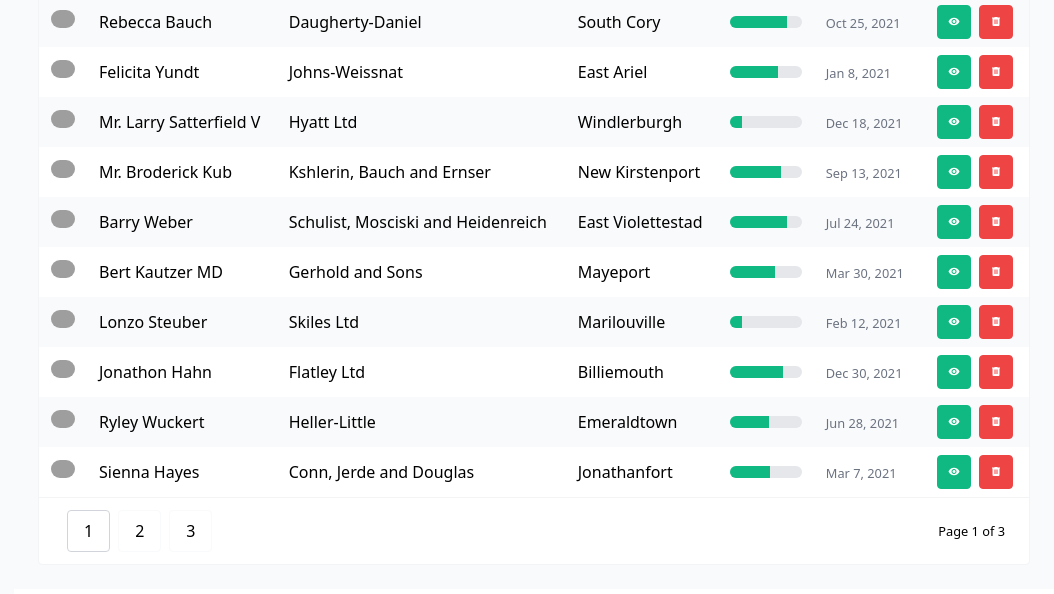
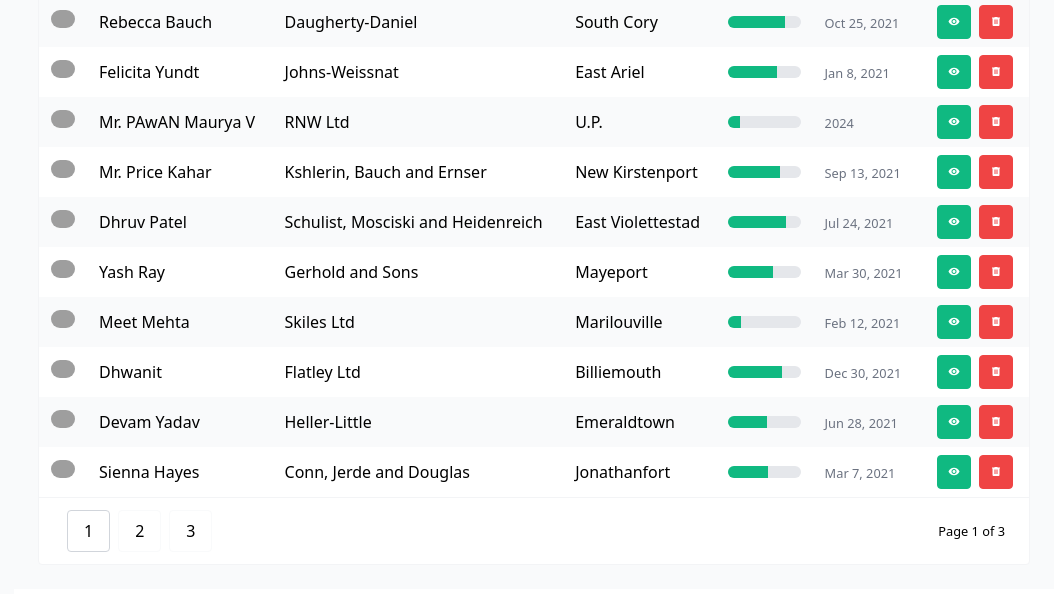
Before and after one commit to HiM3/Admin-panel, a plain HTML site: page index.html in a window 1280 px wide. Shown: the part 1134-1728 px from the top of the page, without its empty margins (226-1280 px from the left). Drawn offline with nearby package versions, Linux system fonts and the light colour scheme; grey boxes are pictures that could not be loaded.

Commit message:
first commit

```diff
--- a/index.html
+++ b/index.html
@@ -65,7 +65,7 @@
       <div class="navbar-item dropdown has-divider">
         <a class="navbar-link">
           <span class="icon"><i class="mdi mdi-menu"></i></span>
-          <span>Sample Menu</span>
+          <span>Menu</span>
           <span class="icon">
             <i class="mdi mdi-chevron-down"></i>
           </span>
@@ -95,7 +95,7 @@
           <div class="user-avatar">
             <img src="https://avatars.dicebear.com/v2/initials/john-doe.svg" alt="John Doe" class="rounded-full">
           </div>
-          <div class="is-user-name"><span>John Doe</span></div>
+          <div class="is-user-name"><span>Meet Mehta</span></div>
           <span class="icon"><i class="mdi mdi-chevron-down"></i></span>
         </a>
         <div class="navbar-dropdown">
@@ -411,14 +411,14 @@
                 <img src="https://avatars.dicebear.com/v2/initials/mr-larry-satterfield-v.svg" class="rounded-full">
               </div>
             </td>
-            <td data-label="Name">Mr. Larry Satterfield V</td>
-            <td data-label="Company">Hyatt Ltd</td>
-            <td data-label="City">Windlerburgh</td>
+            <td data-label="Name">Mr. PAwAN Maurya V</td>
+            <td data-label="Company">RNW Ltd</td>
+            <td data-label="City">U.P.</td>
             <td data-label="Progress" class="progress-cell">
               <progress max="100" value="16">16</progress>
             </td>
             <td data-label="Created">
-              <small class="text-gray-500" title="Dec 18, 2021">Dec 18, 2021</small>
+              <small class="text-gray-500" title="Dec 18, 2021">2024</small>
             </td>
             <td class="actions-cell">
               <div class="buttons right nowrap">
@@ -437,7 +437,7 @@
                 <img src="https://avatars.dicebear.com/v2/initials/mr-broderick-kub.svg" class="rounded-full">
               </div>
             </td>
-            <td data-label="Name">Mr. Broderick Kub</td>
+            <td data-label="Name">Mr. Price Kahar</td>
             <td data-label="Company">Kshlerin, Bauch and Ernser</td>
             <td data-label="City">New Kirstenport</td>
             <td data-label="Progress" class="progress-cell">
@@ -463,7 +463,7 @@
                 <img src="https://avatars.dicebear.com/v2/initials/barry-weber.svg" class="rounded-full">
               </div>
             </td>
-            <td data-label="Name">Barry Weber</td>
+            <td data-label="Name">Dhruv Patel</td>
             <td data-label="Company">Schulist, Mosciski and Heidenreich</td>
             <td data-label="City">East Violettestad</td>
             <td data-label="Progress" class="progress-cell">
@@ -489,7 +489,7 @@
                 <img src="https://avatars.dicebear.com/v2/initials/bert-kautzer-md.svg" class="rounded-full">
               </div>
             </td>
-            <td data-label="Name">Bert Kautzer MD</td>
+            <td data-label="Name">Yash Ray</td>
             <td data-label="Company">Gerhold and Sons</td>
             <td data-label="City">Mayeport</td>
             <td data-label="Progress" class="progress-cell">
@@ -515,7 +515,7 @@
                 <img src="https://avatars.dicebear.com/v2/initials/lonzo-steuber.svg" class="rounded-full">
               </div>
             </td>
-            <td data-label="Name">Lonzo Steuber</td>
+            <td data-label="Name">Meet Mehta</td>
             <td data-label="Company">Skiles Ltd</td>
             <td data-label="City">Marilouville</td>
             <td data-label="Progress" class="progress-cell">
@@ -541,7 +541,7 @@
                 <img src="https://avatars.dicebear.com/v2/initials/jonathon-hahn.svg" class="rounded-full">
               </div>
             </td>
-            <td data-label="Name">Jonathon Hahn</td>
+            <td data-label="Name">Dhwanit </td>
             <td data-label="Company">Flatley Ltd</td>
             <td data-label="City">Billiemouth</td>
             <td data-label="Progress" class="progress-cell">
@@ -567,7 +567,7 @@
                 <img src="https://avatars.dicebear.com/v2/initials/ryley-wuckert.svg" class="rounded-full">
               </div>
             </td>
-            <td data-label="Name">Ryley Wuckert</td>
+            <td data-label="Name">Devam Yadav</td>
             <td data-label="Company">Heller-Little</td>
             <td data-label="City">Emeraldtown</td>
             <td data-label="Progress" class="progress-cell">
@@ -633,11 +633,7 @@
   <div class="flex flex-col md:flex-row items-center justify-between space-y-3 md:space-y-0">
     <div class="flex items-center justify-start space-x-3">
       <div>
-        © 2021, JustBoil.me
-      </div>
-
-      <div>
-        <p>Distributed By: <a href="https://themewagon.com/" target="_blank">ThemeWagon</a></p>
+        © 2021, me
       </div>
       <a href="https://github.com/justboil/admin-one-tailwind" style="height: 20px">
         <img src="https://img.shields.io/github/v/release/justboil/admin-one-tailwind?color=%23999">
```
